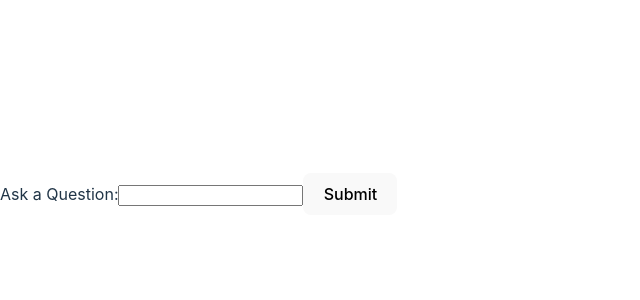
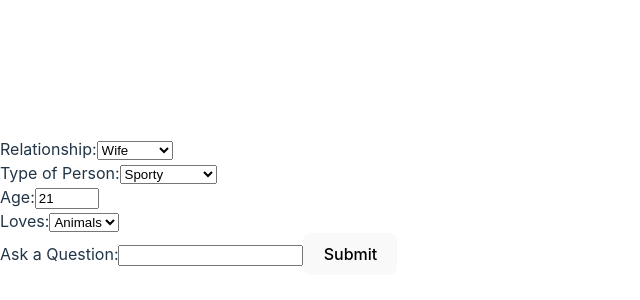
Before and after one commit to Joe-Collins-1986/Chat-GPT-Test, a React (Vite) app: page / in a window 1280 px wide. Shown: the part 206-506 px from the top of the page, without its empty margins (0-640 px from the left). Built offline with nearby package versions, Linux system fonts and the light colour scheme.

Commit message:
add dropdown options for variable selection

```diff
--- a/src/App.jsx
+++ b/src/App.jsx
@@ -1,22 +1,25 @@
-// Example using React JSX
 import React, { useState } from "react";
 
 function QuestionForm() {
   const [question, setQuestion] = useState("");
   const [response, setResponse] = useState("");
-  const [preset, setPreset] = useState(
-    "My WIFE is a SPORTY 21 year old who loves ANIMALS. Really tailor the answer to my next question to HER focusing on her age, likes and gender. Start out you answer by explaining why it is well suited to her."
-  );
+  const [relationship, setRelationship] = useState("Wife");
+  const [personType, setPersonType] = useState("Sporty");
+  const [age, setAge] = useState("21");
+  const [loves, setLoves] = useState("Animals");
 
   const handleSubmit = async (e) => {
     e.preventDefault();
-    // Call your serverless function here
+    // Update preset just before submitting
+    const updatedPreset = `My ${relationship} is a ${personType} ${age} year old who loves ${loves}. Really tailor the answer to my next question to her focusing on her age, likes, and gender. Start out your answer by explaining why it is well suited to her.`;
+
+    // Call your serverless function here with the updatedPreset
     const fetchedResponse = await fetch("/.netlify/functions/chatgpt", {
       method: "POST",
       headers: {
         "Content-Type": "application/json",
       },
-      body: JSON.stringify({ preset, question }),
+      body: JSON.stringify({ preset: updatedPreset, question }),
     });
     const jsonResponse = await fetchedResponse.json();
     setResponse(jsonResponse.message);
@@ -25,6 +28,55 @@ function QuestionForm() {
   return (
     <div>
       <form onSubmit={handleSubmit}>
+        <br />
+        <label>
+          Relationship:
+          <select
+            value={relationship}
+            onChange={(e) => setRelationship(e.target.value)}
+          >
+            <option value="Wife">Wife</option>
+            <option value="Husband">Husband</option>
+            <option value="Friend">Friend</option>
+            <option value="Sibling">Sibling</option>
+            <option value="Parent">Parent</option>
+          </select>
+        </label>
+        <br />
+        <label>
+          Type of Person:
+          <select
+            value={personType}
+            onChange={(e) => setPersonType(e.target.value)}
+          >
+            <option value="Sporty">Sporty</option>
+            <option value="Intellectual">Intellectual</option>
+            <option value="Creative">Creative</option>
+            <option value="Adventurous">Adventurous</option>
+          </select>
+        </label>
+        <br />
+        <label>
+          Age:
+          <input
+            type="number"
+            value={age}
+            min="1"
+            max="100"
+            onChange={(e) => setAge(e.target.value)}
+          />
+        </label>
+        <br />
+        <label>
+          Loves:
+          <select value={loves} onChange={(e) => setLoves(e.target.value)}>
+            <option value="Animals">Animals</option>
+            <option value="Books">Books</option>
+            <option value="Travel">Travel</option>
+            <option value="Music">Music</option>
+          </select>
+        </label>
+        <br />
         <label>
           Ask a Question:
           <input
```
